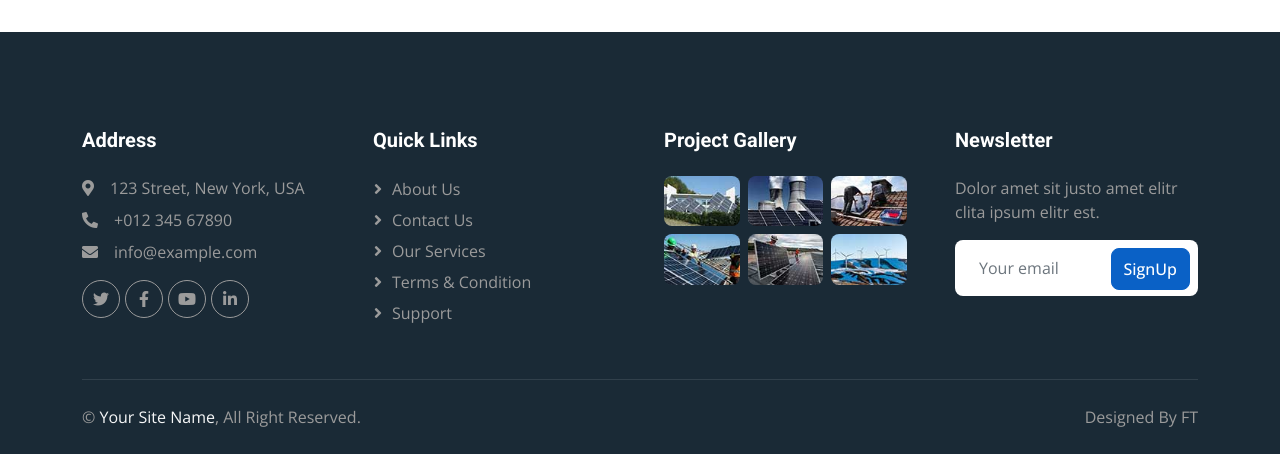
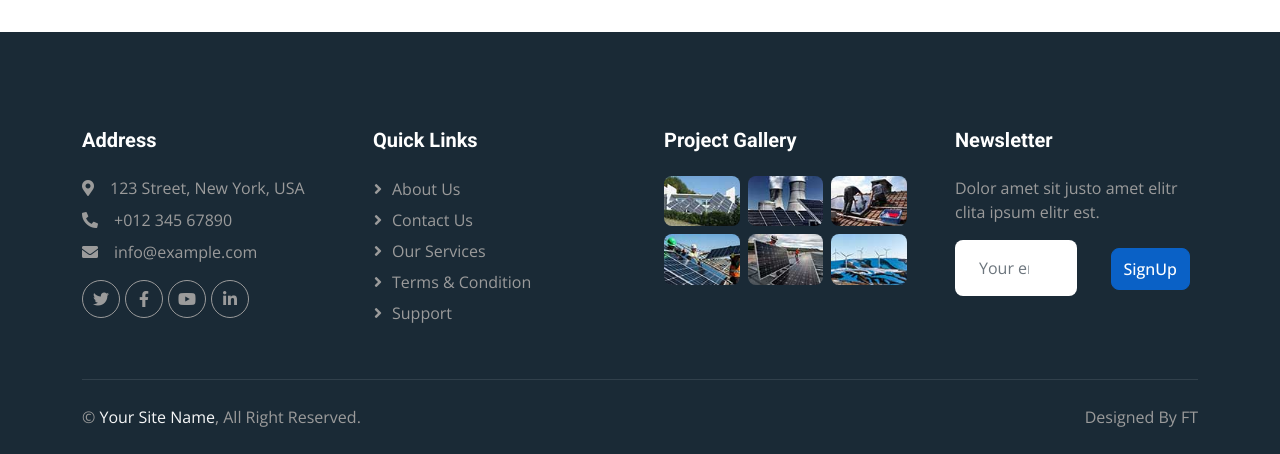
Before and after one commit to Dkluizz/Site-Solar, a PHP site: page /about.php in a window 1280 px wide. Shown: the part 2223-2677 px from the top of the page. Run offline with PHP 8.4, Linux system fonts and the light colour scheme; some libraries are stand-ins or nearby versions.

Commit message:
update chat

```diff
--- a/css/style.css
+++ b/css/style.css
@@ -99,7 +99,8 @@
 }
 
 .navbar .navbar-nav .nav-link:hover{
-    color: var(--warning);
+    color: var(--primary);
+
 }
 
 .navbar .navbar-nav .nav-link.active {
--- a/lib/main/Footer.php
+++ b/lib/main/Footer.php
@@ -1,7 +1,7 @@
 
 
     <!-- Footer Start -->
-    <div class="container-fluid bg-dark text-body footer mt-5 pt-5 wow fadeIn" data-wow-delay="0.1s">
+    <div class="container-fluid bg-dark text-white text-body footer mt-5 pt-5 wow fadeIn" data-wow-delay="0.1s">
         <div class="container py-5">
             <div class="row g-5">
                 <div class="col-lg-3 col-md-6">
@@ -51,7 +51,7 @@
                     <h5 class="text-white mb-4">Newsletter</h5>
                     <p>Dolor amet sit justo amet elitr clita ipsum elitr est.</p>
                     <div class="position-relative mx-auto" style="max-width: 400px;">
-                        <input class="form-control border-0 w-100 py-3 ps-4 pe-5" type="text" placeholder="Your email">
+                        <input class="form-control border-0 w-50 py-3 ps-4 pe-5" type="text" placeholder="Your email">
                         <button type="button" class="btn btn-primary py-2 position-absolute top-0 end-0 mt-2 me-2">SignUp</button>
                     </div>
                 </div>
```
